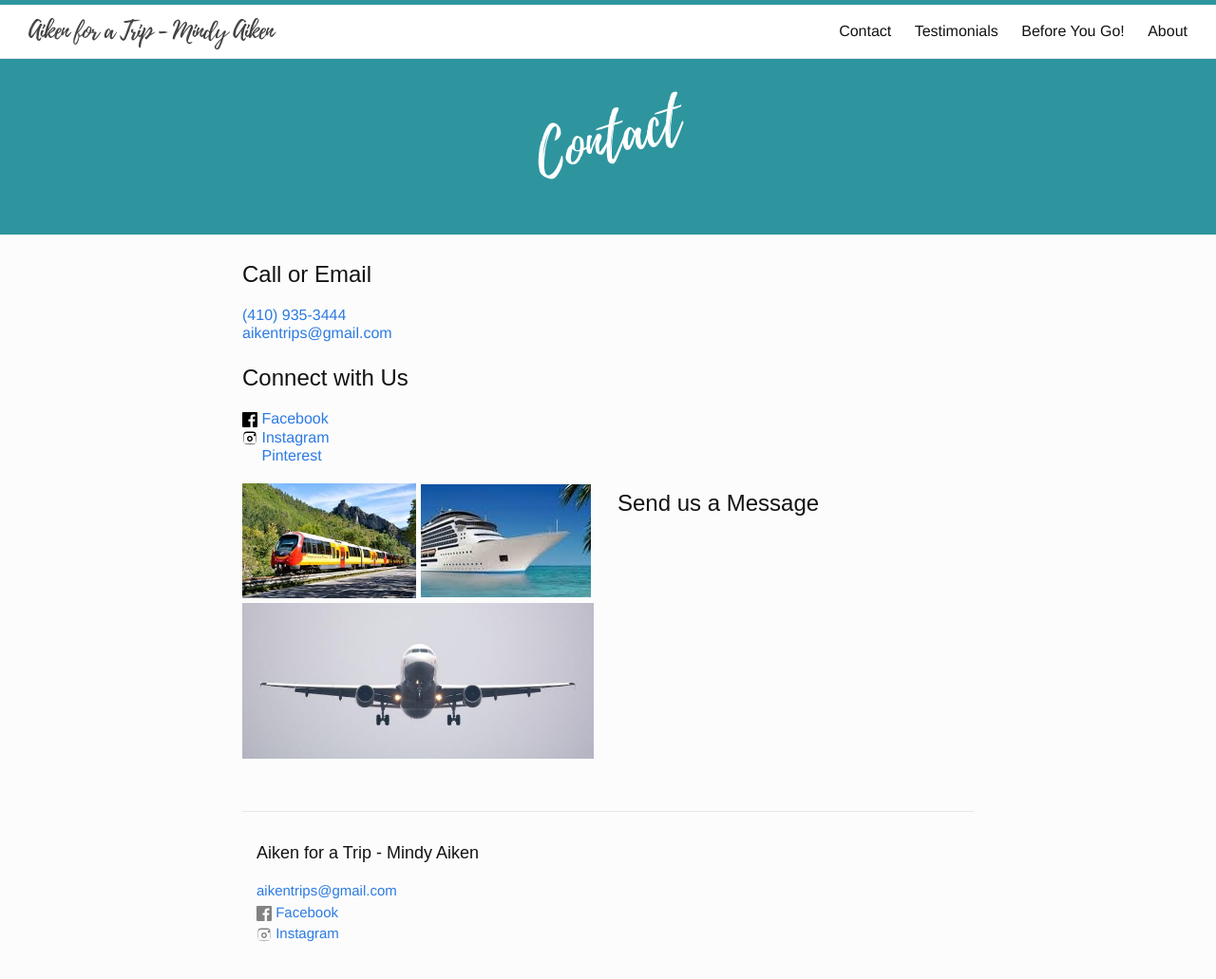
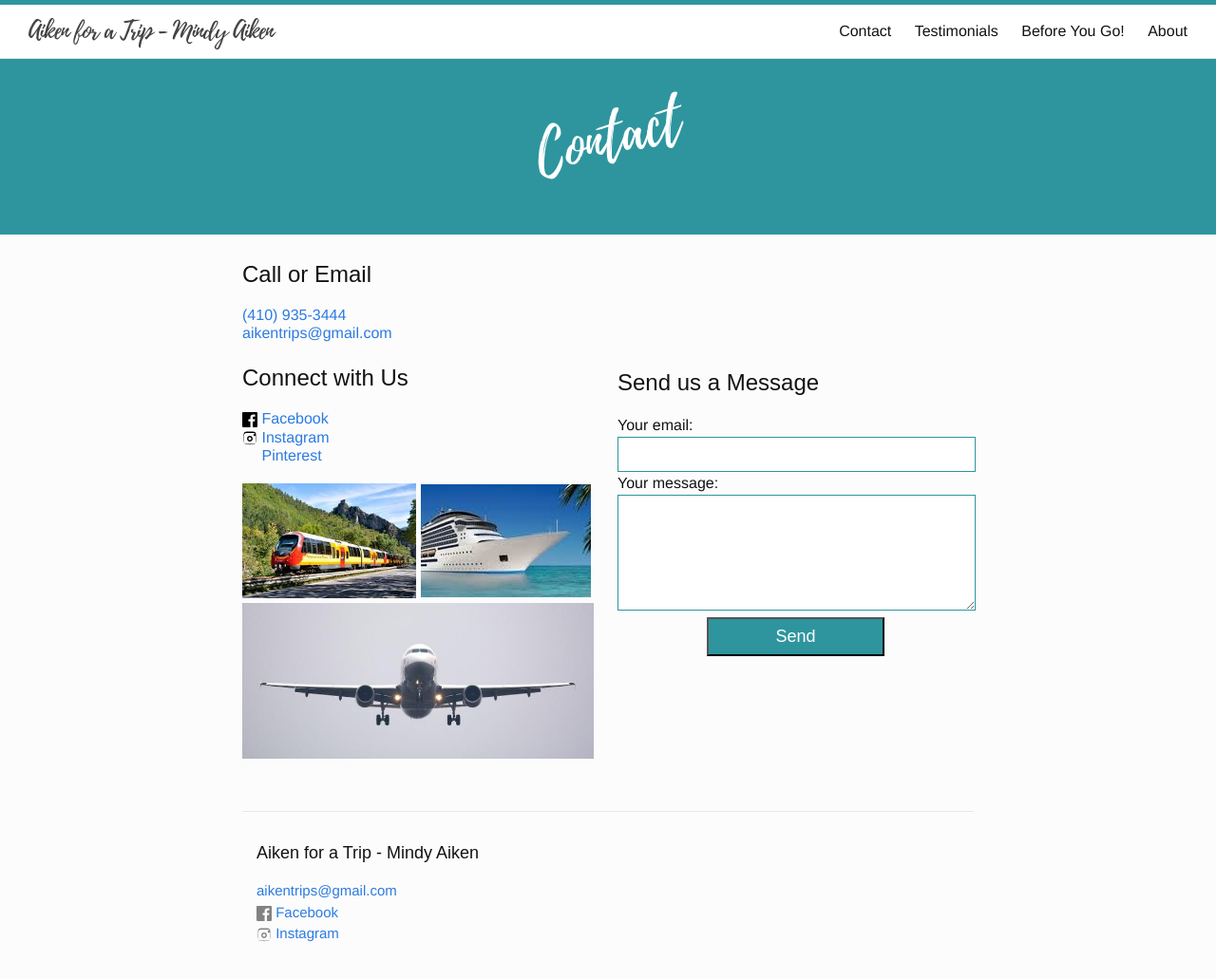
Before and after one commit to aikenfortrip/aikenfortrip.github.io, a Jekyll site: the page built from contact.html, in a window 1280 px wide and 1070 px high. Shown: the top 1031 px of the window at 95% size. Built offline with Jekyll 4.4.1, drawn with Linux system fonts in a browser that asks for light colours; some of the changed lines change nothing that is shown.

Commit message:
Update contact.html

```diff
--- a/contact.html
+++ b/contact.html
@@ -86,7 +86,7 @@ navOrder: 1
       <h2>
         Send us a Message
       </h2>
-<script src="https://formspree.io/js/formbutton-v1.min.js" defer></script> <script> /* paste this line in verbatim */ window.formbutton=window.formbutton||function(){(formbutton.q=formbutton.q||[]).push(arguments)}; /* customize formbutton below*/ formbutton("create", { action: "https://formspree.io/f/movwgepl", title: "How can we help?", fields: [ { type: "email", label: "Email:", name: "email", required: true, placeholder: "your@email.com" }, { type: "textarea", label: "Message:", name: "message", placeholder: "Let's start planning", }, { type: "submit" } ], styles: { title: { backgroundColor: "gray" }, button: { backgroundColor: "gray" } } }); </script>
+<form action="https://formspree.io/f/xdkzqewn" method="POST" > <label> Your email: <input type="email" name="email"> </label> <label> Your message: <textarea name="Let's plan"></textarea> </label> <!-- your other form fields go here --> <button type="submit">Send</button> </form>
 </div>
 
 
```
